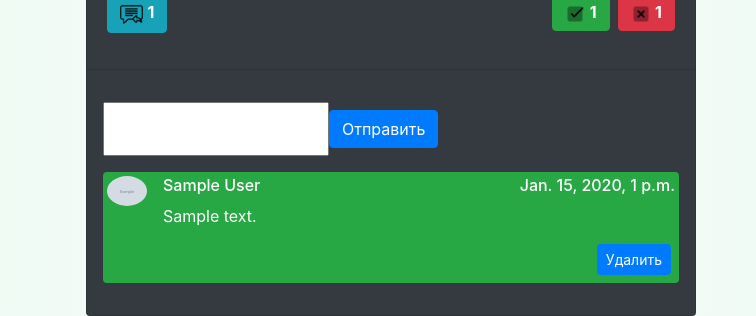
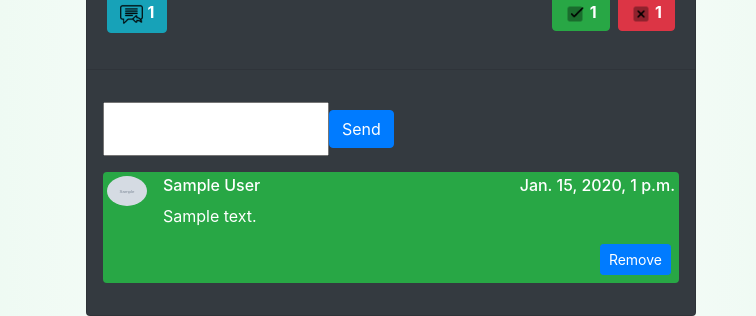
Before and after one commit to limanadik9999/Network-Project, a Django app: a page that uses social_network/templates/posts/post.html in a window 1280 px wide. Shown: the part 1177-1493 px from the top of the page, without its empty margins (249-1005 px from the left). Run offline with Django 3.2, Linux system fonts and the light colour scheme; a user stored in the database is signed in; tables that the repository leaves empty hold one stand-in row (values such as "Sample post"); grey boxes marked "Sample" are stand-in pictures; parts of the project's set-up code (start-up, migrations or seed data) failed here and were passed over; some libraries are stand-ins or nearby versions.

```diff
--- a/social_network/apps/registration/views.py
+++ b/social_network/apps/registration/views.py
@@ -20,7 +20,7 @@ def register(request):
         form = UserRegisterForm(request.POST)
         email = request.POST.get('email')
         if User.objects.filter(email=email).exists():
-            form.add_error('email', "User with such email already excists!")
+            form.add_error('email', "User with such email already exists.")
         first_name = request.POST.get('first_name')
         last_name = request.POST.get('last_name')
         if form.is_valid():
--- a/social_network/settings.py
+++ b/social_network/settings.py
@@ -50,7 +50,7 @@ INSTALLED_APPS = [
     'account',
     'dialogs',
     'posts',
-    'sorl.thumbnail',
+    #'sorl.thumbnail',
     'bots'
 
 ]
--- a/social_network/templates/posts/post.html
+++ b/social_network/templates/posts/post.html
@@ -92,7 +92,7 @@
               <form id="leave_comment" enctype="multipart/form-data" class="form-inline mb-3">
                 {% csrf_token %}
                 <textarea name="text" id="comment_text"></textarea>
-                <input type="submit" name="leave_comment" id="leave_comment_submit" value="Отправить" class="btn btn-primary">
+                <input type="submit" name="leave_comment" id="leave_comment_submit" value="Send" class="btn btn-primary">
               </form>
               <div id="comment_block">
                 {% for comment in post.post_comments.all %}
@@ -106,7 +106,7 @@
                         <div class="wordwrap textowerflow">
                           {{comment.comment_text|linebreaks|urlizetrunc:30}}
                         </div>
-                        <a href="#" class="delete_comment btn btn-sm btn-primary float-right mb-1 mr-1" data-id="comment{{comment.id}}" data-action="{{comment.id}}" >Удалить</a>
+                        <a href="#" class="delete_comment btn btn-sm btn-primary float-right mb-1 mr-1" data-id="comment{{comment.id}}" data-action="{{comment.id}}" >Remove</a>
                       </div>
                     </div>
                   {% else %}
```
Also changed, not shown: README.md.
